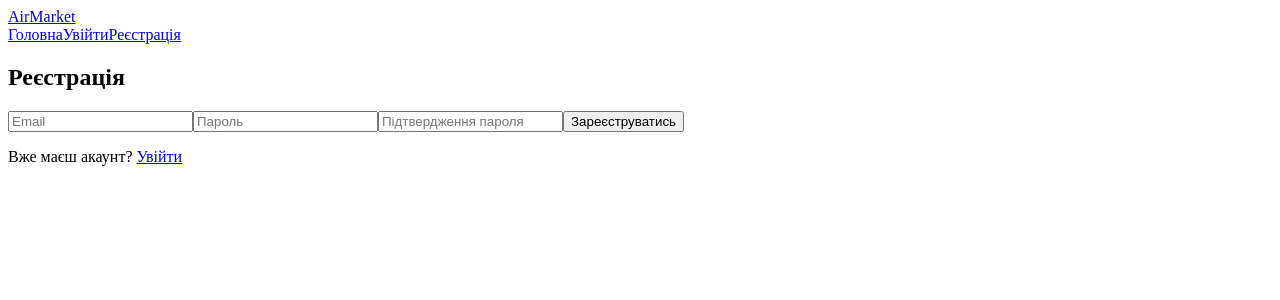
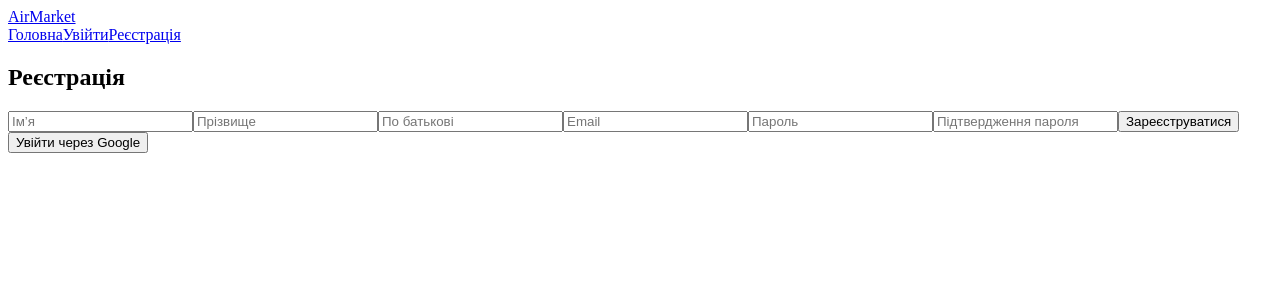
Before and after one commit to kuzmynets/AirMarketFrontend, a React (Create React App) app: page /register in a window 1280 px wide. Shown: the top 300 px of the page. Built offline with nearby package versions, Linux system fonts and the light colour scheme; no server answers.

Commit message:
rewrite registration and login, add google login

```diff
--- a/src/firebase.js
+++ b/src/firebase.js
@@ -1,5 +1,6 @@
 import { initializeApp } from "firebase/app";
 import { getAuth } from "firebase/auth";
+import { getFirestore } from "firebase/firestore";
 
 const firebaseConfig = {
     apiKey:  process.env.REACT_APP_FIREBASE_API_KEY,
@@ -13,3 +14,4 @@ const firebaseConfig = {
 
 const app = initializeApp(firebaseConfig);
 export const auth = getAuth(app);
+export const db = getFirestore(app);
--- a/src/pages/LoginPage.js
+++ b/src/pages/LoginPage.js
@@ -1,40 +1,67 @@
 import { useState } from "react";
-import { signInWithEmailAndPassword } from "firebase/auth";
-import { auth } from "../firebase";
+import { loginUser, loginWithGoogle } from "../services/authService";
 
-export default function LoginPage() {
+export default function Login() {
     const [email, setEmail] = useState("");
     const [password, setPassword] = useState("");
     const [loading, setLoading] = useState(false);
 
     const handleLogin = async () => {
-        setLoading(true);
         try {
-            const userCredential = await signInWithEmailAndPassword(auth, email, password);
-            const token = await userCredential.user.getIdToken(); // <-- Firebase ID Token
-            localStorage.setItem("token", token);
+            setLoading(true);
+            await loginUser({ email, password });
+            alert("Успішний вхід!");
             window.location.href = "/";
-        } catch (error) {
-            console.error(error);
-            alert("Помилка входу: " + error.message);
+        } catch (err) {
+            alert("Неправильний email або пароль");
+            console.error(err);
         } finally {
             setLoading(false);
         }
     };
 
+    const handleGoogleLogin = async () => {
+        try {
+            await loginWithGoogle();
+            alert("Успішний вхід через Google!");
+            window.location.href = "/";
+        } catch (err) {
+            alert("Помилка при вході через Google");
+            console.error(err);
+        }
+    };
+
     return (
-        <div className="min-h-screen flex items-center justify-center bg-gray-100 px-4">
-            <div className="bg-white rounded-xl shadow-xl max-w-md w-full p-10 space-y-6">
-                <h2 className="text-3xl font-bold text-center text-gray-800">Вхід</h2>
-                <input type="email" placeholder="Email" value={email} onChange={(e) => setEmail(e.target.value)} className="w-full border p-3 rounded" />
-                <input type="password" placeholder="Пароль" value={password} onChange={(e) => setPassword(e.target.value)} className="w-full border p-3 rounded" />
-                <button onClick={handleLogin} disabled={loading} className="w-full bg-blue-600 text-white p-3 rounded hover:bg-blue-700">
-                    {loading ? "Завантаження..." : "Увійти"}
-                </button>
-                <p className="text-sm text-center text-gray-600">
-                    Ще не маєш акаунту? <a href="/signup" className="text-blue-600 font-medium">Зареєструватися</a>
-                </p>
-            </div>
+        <div className="max-w-md mx-auto p-6">
+            <h2 className="text-2xl font-bold mb-4">Вхід</h2>
+            <input
+                value={email}
+                onChange={e => setEmail(e.target.value)}
+                placeholder="Email"
+                className="w-full mb-2 p-2 border rounded"
+            />
+            <input
+                type="password"
+                value={password}
+                onChange={e => setPassword(e.target.value)}
+                placeholder="Пароль"
+                className="w-full mb-4 p-2 border rounded"
+            />
+
+            <button
+                onClick={handleLogin}
+                disabled={loading}
+                className="w-full bg-blue-600 text-white p-2 rounded mb-2"
+            >
+                {loading ? "Вхід..." : "Увійти"}
+            </button>
+
+            <button
+                onClick={handleGoogleLogin}
+                className="w-full bg-red-500 text-white p-2 rounded"
+            >
+                Увійти через Google
+            </button>
         </div>
     );
 }
--- a/src/pages/ProfilePage.js
+++ b/src/pages/ProfilePage.js
@@ -14,7 +14,6 @@ export default function ProfilePage() {
             return;
         }
 
-        // Отримати профіль
         api.get("/user/profile", {
             headers: { Authorization: `Bearer ${token}` }
         }).then(res => setUser(res.data))
@@ -24,7 +23,7 @@ export default function ProfilePage() {
             });
 
         // Отримати оголошення користувача
-        api.get("/user/ads", {
+        api.get("/ads/my", {
             headers: { Authorization: `Bearer ${token}` }
         }).then(res => setAds(res.data))
             .catch(err => console.error(err));
--- a/src/pages/RegisterPage.js
+++ b/src/pages/RegisterPage.js
@@ -1,48 +1,61 @@
 import { useState } from "react";
-import { createUserWithEmailAndPassword } from "firebase/auth";
-import { auth } from "../firebase";
+import { registerUser, loginWithGoogle } from "../services/authService";
 
-export default function SignupPage() {
+export default function Registration() {
     const [email, setEmail] = useState("");
     const [password, setPassword] = useState("");
     const [confirm, setConfirm] = useState("");
+    const [firstName, setFirstName] = useState("");
+    const [lastName, setLastName] = useState("");
+    const [middleName, setMiddleName] = useState("");
     const [loading, setLoading] = useState(false);
 
-    const handleSignup = async () => {
+    const handleRegister = async () => {
         if (password !== confirm) {
             alert("Паролі не співпадають");
             return;
         }
 
-        setLoading(true);
         try {
-            const userCredential = await createUserWithEmailAndPassword(auth, email, password);
-            const token = await userCredential.user.getIdToken();
-            localStorage.setItem("token", token);
+            setLoading(true);
+            await registerUser({ email, password, firstName, lastName, middleName });
+            alert("Успішна реєстрація!");
             window.location.href = "/";
-            alert("Реєстрація успішна!");
-        } catch (error) {
-            console.error(error);
-            alert("Помилка при реєстрації: " + error.message);
+        } catch (err) {
+            alert("Помилка при реєстрації");
+            console.error(err);
         } finally {
             setLoading(false);
         }
     };
 
+    const handleGoogleLogin = async () => {
+        try {
+            await loginWithGoogle();
+            window.location.href = "/";
+        } catch (err) {
+            alert("Помилка входу через Google");
+            console.error(err);
+        }
+    };
+
     return (
-        <div className="min-h-screen flex items-center justify-center bg-gray-100 px-4">
-            <div className="bg-white rounded-xl shadow-xl max-w-md w-full p-10 space-y-6">
-                <h2 className="text-3xl font-bold text-center text-gray-800">Реєстрація</h2>
-                <input type="email" placeholder="Email" value={email} onChange={(e) => setEmail(e.target.value)} className="w-full border p-3 rounded" />
-                <input type="password" placeholder="Пароль" value={password} onChange={(e) => setPassword(e.target.value)} className="w-full border p-3 rounded" />
-                <input type="password" placeholder="Підтвердження пароля" value={confirm} onChange={(e) => setConfirm(e.target.value)} className="w-full border p-3 rounded" />
-                <button onClick={handleSignup} disabled={loading} className="w-full bg-pink-600 text-white p-3 rounded hover:bg-pink-700">
-                    {loading ? "Завантаження..." : "Зареєструватись"}
-                </button>
-                <p className="text-sm text-center text-gray-600">
-                    Вже маєш акаунт? <a href="/login" className="text-pink-600 font-medium">Увійти</a>
-                </p>
-            </div>
+        <div className="max-w-md mx-auto p-6">
+            <h2 className="text-2xl font-bold mb-4">Реєстрація</h2>
+            <input value={firstName} onChange={e => setFirstName(e.target.value)} placeholder="Ім’я" className="w-full mb-2 p-2 border rounded" />
+            <input value={lastName} onChange={e => setLastName(e.target.value)} placeholder="Прізвище" className="w-full mb-2 p-2 border rounded" />
+            <input value={middleName} onChange={e => setMiddleName(e.target.value)} placeholder="По батькові" className="w-full mb-2 p-2 border rounded" />
+            <input value={email} onChange={e => setEmail(e.target.value)} placeholder="Email" className="w-full mb-2 p-2 border rounded" />
+            <input type="password" value={password} onChange={e => setPassword(e.target.value)} placeholder="Пароль" className="w-full mb-2 p-2 border rounded" />
+            <input type="password" value={confirm} onChange={e => setConfirm(e.target.value)} placeholder="Підтвердження пароля" className="w-full mb-4 p-2 border rounded" />
+
+            <button onClick={handleRegister} disabled={loading} className="w-full bg-blue-600 text-white p-2 rounded mb-2">
+                {loading ? "Реєстрація..." : "Зареєструватися"}
+            </button>
+
+            <button onClick={handleGoogleLogin} className="w-full bg-red-500 text-white p-2 rounded">
+                Увійти через Google
+            </button>
         </div>
     );
 }
--- /dev/null
+++ b/src/services/authService.js
@@ -0,0 +1,57 @@
+import {
+    createUserWithEmailAndPassword,
+    updateProfile,
+    signInWithEmailAndPassword,
+    GoogleAuthProvider,
+    signInWithPopup
+} from "firebase/auth";
+import { doc, setDoc, getDoc } from "firebase/firestore";
+import { auth, db } from "../firebase";
+
+export const registerUser = async ({ email, password, firstName, lastName, middleName }) => {
+    const userCred = await createUserWithEmailAndPassword(auth, email, password);
+    const displayName = `${firstName} ${lastName || ""}`.trim();
+    await updateProfile(userCred.user, { displayName });
+
+    await setDoc(doc(db, "users", userCred.user.uid), {
+        first_name: firstName,
+        last_name: lastName || "",
+        middle_name: middleName || "",
+        email,
+        avatar: "",
+        created_at: new Date().toISOString()
+    });
+
+    const token = await userCred.user.getIdToken();
+    localStorage.setItem("token", token);
+};
+
+export const loginUser = async ({ email, password }) => {
+    const userCred = await signInWithEmailAndPassword(auth, email, password);
+    const token = await userCred.user.getIdToken();
+    localStorage.setItem("token", token);
+};
+
+export const loginWithGoogle = async () => {
+    const provider = new GoogleAuthProvider();
+    const result = await signInWithPopup(auth, provider);
+    const user = result.user;
+
+    const userRef = doc(db, "users", user.uid);
+    const snap = await getDoc(userRef);
+
+    if (!snap.exists()) {
+        const [firstName = "", lastName = ""] = (user.displayName || "").split(" ");
+        await setDoc(userRef, {
+            first_name: firstName,
+            last_name: lastName,
+            middle_name: "",
+            email: user.email,
+            avatar: user.photoURL || "",
+            created_at: new Date().toISOString()
+        });
+    }
+
+    const token = await user.getIdToken();
+    localStorage.setItem("token", token);
+};
```
